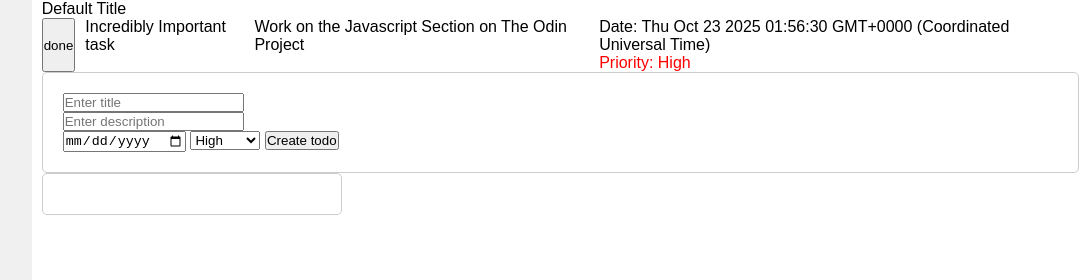
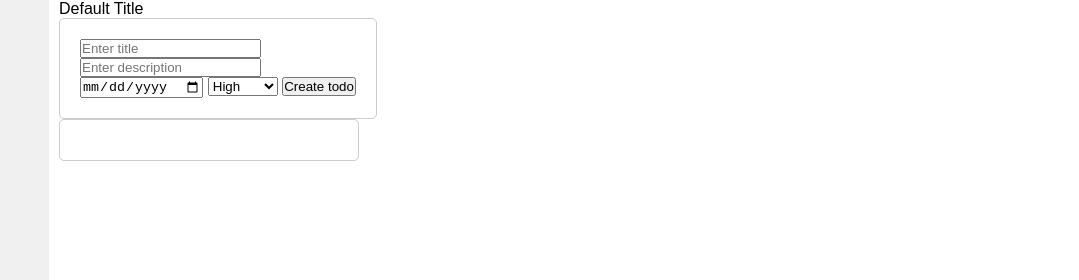
Before and after one commit to SK-2022/Ganbaristo, a website built with webpack: page src/templates/template.html in a window 1280 px wide. Both pictures are taken after a click on the button "done". Shown: the top 280 px of the page, 201-1280 px from the left. Built offline with nearby package versions, Linux system fonts and the light colour scheme.

Commit message:
refactor: remove unused todo completion handler and enhance renderTodosList with index-based event handling

```diff
--- a/src/dom/events.js
+++ b/src/dom/events.js
@@ -69,13 +69,6 @@ function handleCreateTodoClick(event) {
   prioritySelect.selectedIndex = 0;
 }
 
-// Make sure this selects the array of todo.
-function handleCompletingTodoClick(todo) {
-  // Select the buttons you want to have this function attached to.
-  // On click, change the todo.completed boolean to true with the toggle function.
-  todo.toggleCompletion();
-}
-
 // Open a SMALL pretty dialogue box to add the name of the project.
 // function openProjectAdditionInput(event) {
 //   event.preventDefault();
--- a/src/dom/render.js
+++ b/src/dom/render.js
@@ -32,7 +32,7 @@ export function renderTodosList(todosArray) {
   todosListParentContainer.innerHTML = '';
 
   // Loop through each to do and create a div for it
-  todosArray.forEach((todo) => {
+  todosArray.forEach((todo, index) => {
     // Create the todo item container
     const todoListContainer = document.createElement('div');
     todoListContainer.classList.add('to-do-list-container');
@@ -41,6 +41,16 @@ export function renderTodosList(todosArray) {
     const doneButton = document.createElement('button');
     doneButton.classList.add('done-button');
     doneButton.textContent = 'done';
+
+    // Add attribute for access to the specific todo at a specific index as set by the parameter
+    doneButton.setAttribute('data-index', index);
+
+    // Wire up toggle behaviour for the completion button. Remember, you have access to each todo object within this loop. Thats why this works.
+    doneButton.addEventListener('click', () => {
+      todo.toggleCompletion();
+      doneButton.setAttribute('data-completed', todo.completed ? 'true' : 'false');
+      todoListContainer.classList.toggle('completed', todo.completed);
+    });
 
     // Set a custom attribute or class based on completion
     // If the todo.completed is true.
--- a/src/styles/main.css
+++ b/src/styles/main.css
@@ -29,6 +29,7 @@
   gap: 10px;
 }
 
+/* Hide Completed Tasks */
 .completed {
   display: none;
 }
```
